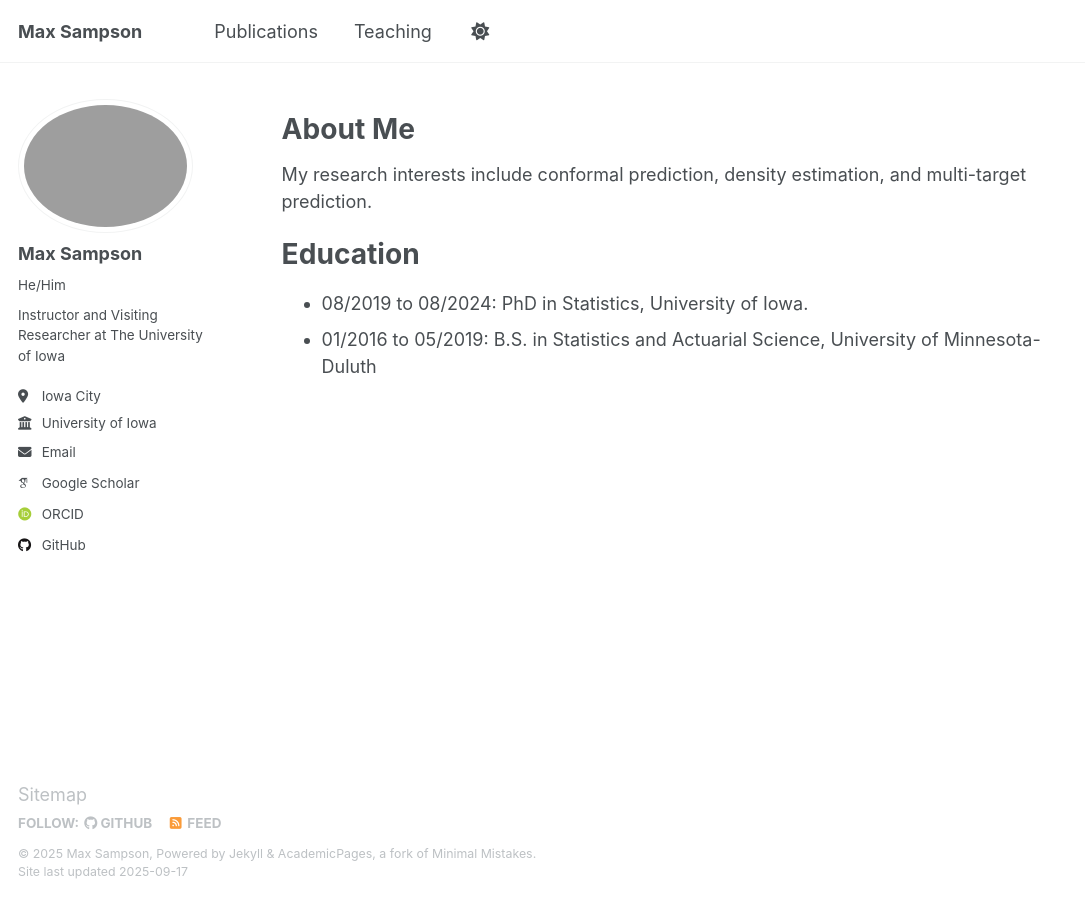
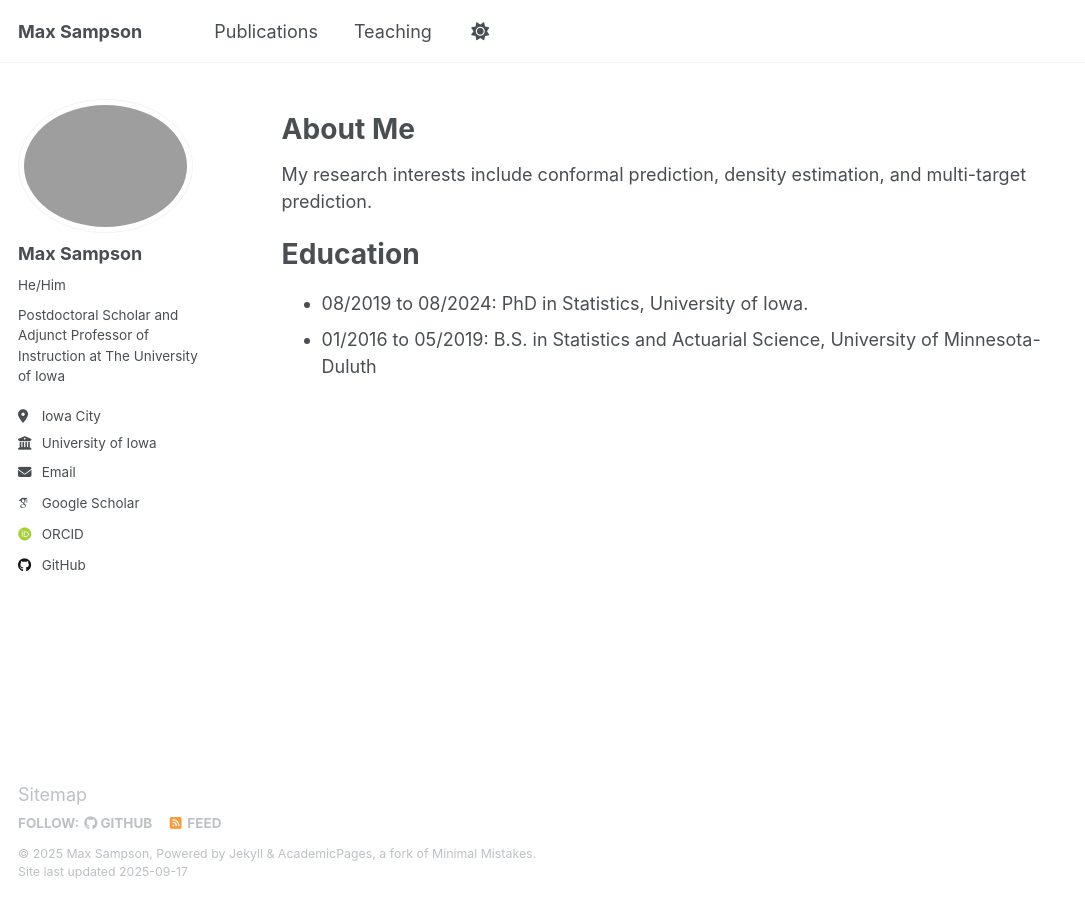
Before and after one commit to maxsampson/maxsampson.github.io, a Jekyll site: the page built from _pages/about.md, in a window 1280 px wide. Shown: the whole page, without its empty margins (0-1085 px from the left). Built offline with Jekyll 4.4.1, drawn with Linux system fonts in a browser that asks for light colours; some web fonts are replaced.

Commit message:
Update _config.yml

```diff
--- a/_config.yml
+++ b/_config.yml
@@ -25,7 +25,7 @@ author:
   avatar           : "profile_picture.jpg"
   name             : "Max Sampson"
   pronouns         : "He/Him"
-  bio              : "Instructor and Visiting Researcher at The University of Iowa"
+  bio              : "Postdoctoral Scholar and Adjunct Professor of Instruction at The University of Iowa"
   location         : "Iowa City"
   employer         : "University of Iowa"
   uri              : # URL
```
